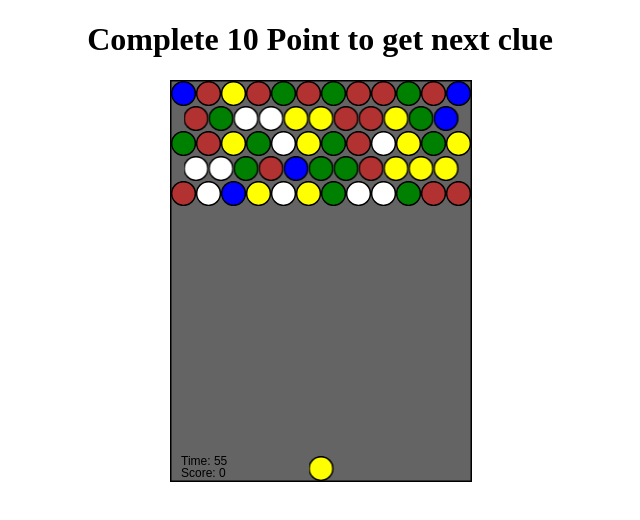
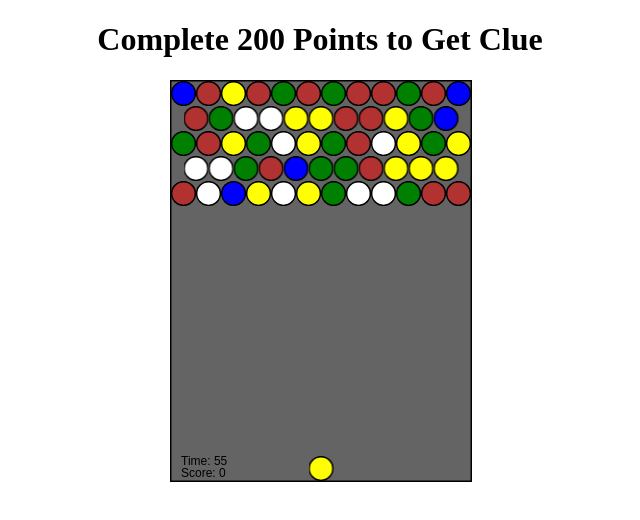
Before and after one commit to sid-2001/bubleshooter, a plain HTML site: page index.html in a window 1280 px wide. Shown: the whole page, without its empty margins (320-960 px from the left). Drawn offline with Linux system fonts and the light colour scheme.

Commit message:
update index for clue

```diff
--- a/index.html
+++ b/index.html
@@ -79,7 +79,7 @@
  </style>
 </head>
 <body>
-<h1 style="text-align:center;">Complete 10 Point to get next clue</h1>
+<h1 style="text-align:center;">Complete 200 Points to Get Clue</h1>
 <div id="container">
     <canvas id="c" width="300" height="400" ></canvas>
     <canvas id="c2" width="300" height="400"></canvas>
```
